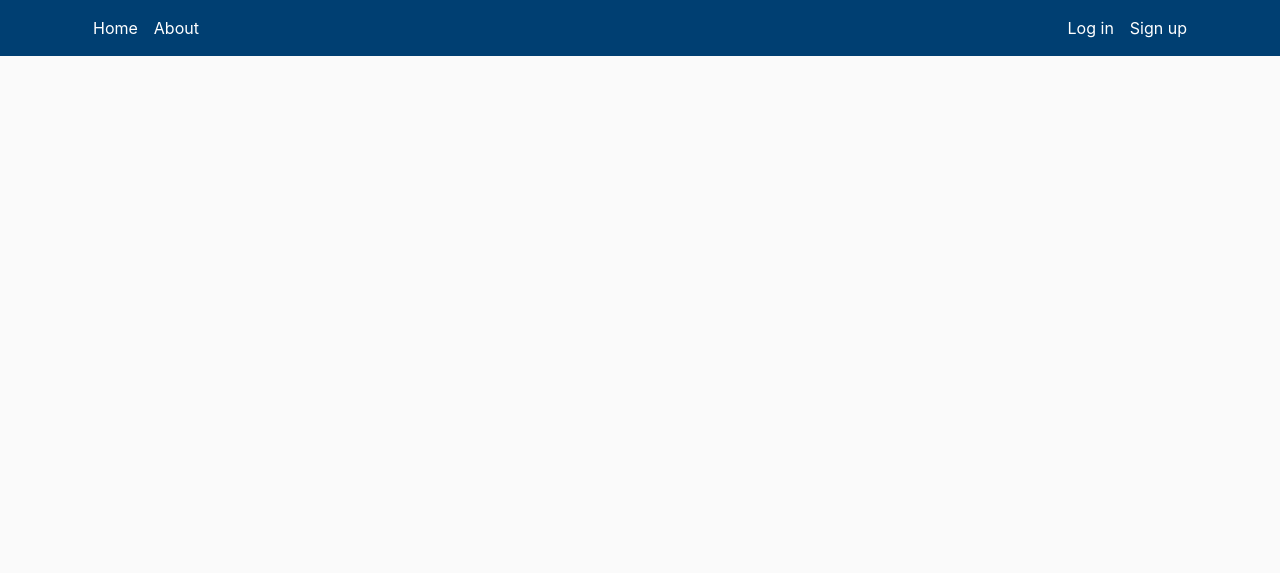
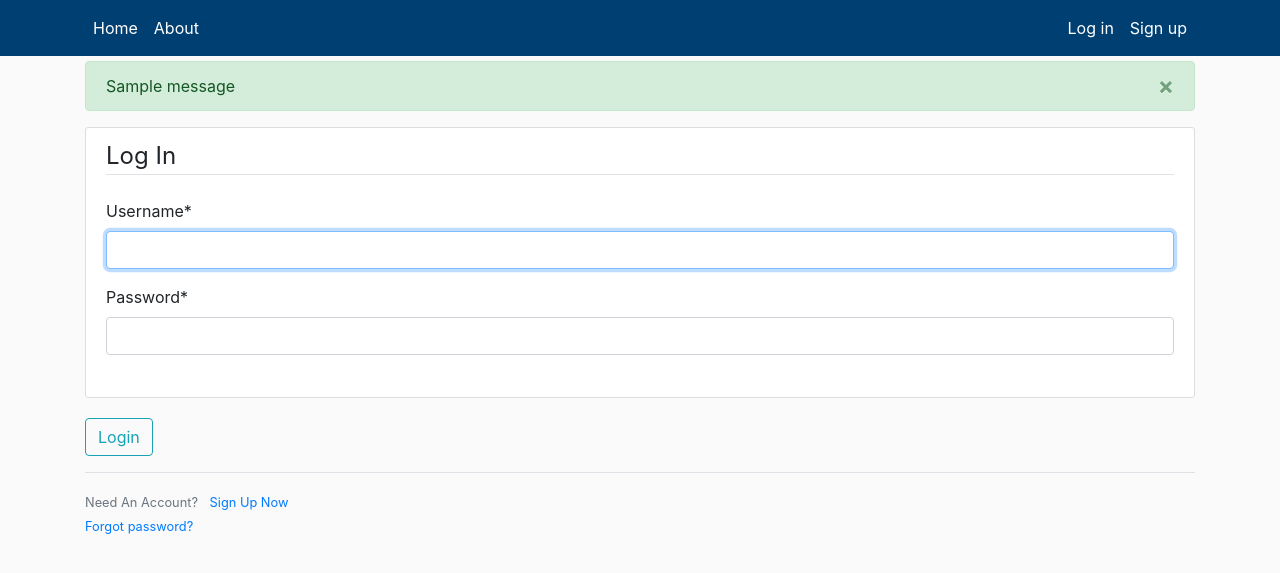
Before and after one commit to andy-l-qa/django-blog-1, a Django app: page /login in a window 1280 px wide. Shown: the top 573 px of the page. Run offline with Django 5.2, Linux system fonts and the light colour scheme; tables that the repository leaves empty hold one stand-in row (values such as "Sample post"); one stand-in notice (Sample message) is shown; some libraries are stand-ins or nearby versions.

Commit message:
Added user login and logout functions.

```diff
--- a/config/settings.py
+++ b/config/settings.py
@@ -125,6 +125,8 @@ USE_TZ = True
 
 STATIC_URL = 'static/'
 
+LOGIN_REDIRECT_URL = '/'
+
 TINYMCE_DEFAULT_CONFIG = {
     'custom_undo_redo_levels': 100,
     'selector': 'textarea',
--- a/main/templates/main/header.html
+++ b/main/templates/main/header.html
@@ -29,6 +29,7 @@
     <main role="main" class="container-xl">
         <div class="row">
             <div class="col-lg-12 col-md-12-p-0 col-sm-12">
+                {% include 'main/includes/messaging.html' %}
                 {% block content %}
                 {% endblock %}
             </div>
--- /dev/null
+++ b/main/templates/main/includes/messaging.html
@@ -0,0 +1,25 @@
+{% if messages %}
+    {% for message in messages %}
+        {% if message.tags == 'success' %}
+            <div class="alert alert-success alert-dismissible" role="alert">
+                <a href="#" class="close" data-dismiss="alert" aria-label="close">&times;</a>
+                {{ message|safe|escape }}
+            </div>
+        {% elif message.tags == 'error' %}
+            <div class="alert alert-danger alert-dismissible" role="alert">
+                <a href="#" class="close" data-dismiss="alert" aria-label="close">&times;</a>
+                {{ message|safe|escape }}
+            </div>
+        {% elif message.tags == 'info' %}
+            <div class="alert alert-info alert-dismissible" role="alert">
+                <a href="#" class="close" data-dismiss="alert" aria-label="close">&times;</a>
+                {{ message|safe|escape }}
+            </div>
+        {% elif message.tags == 'warning' %}
+            <div class="alert alert-warning alert-dismissible" role="alert">
+                <a href="#" class="close" data-dismiss="alert" aria-label="close">&times;</a>
+                {{ message|safe|escape }}
+            </div>
+        {% endif %}
+    {% endfor %}
+{% endif %}
--- a/main/templates/main/includes/navbar.html
+++ b/main/templates/main/includes/navbar.html
@@ -16,12 +16,18 @@
                 </div>
                 <!-- Navbar Right Side -->
                 <div class="navbar-nav">
-                    <a class="nav-item nav-link" href="/">
-                        Log in <i class="fas fa-sign-in-alt"></i>
-                    </a>
-                    <a class="nav-item nav-link" href="/">
-                        Sign up <i class="fas fa-user-plus"></i>
-                    </a>
+                    {% if user.is_authenticated %}
+                        <a class="nav-item nav-link" href="{% url 'logout' %}">
+                            Log out <i class="fas fa-sign-out-alt"></i>
+                        </a>
+                    {% else %}
+                        <a class="nav-item nav-link" href="{% url 'login' %}">
+                            Log in <i class="fas fa-sign-in-alt"></i>
+                        </a>
+                        <a class="nav-item nav-link" href="{% url 'register' %}">
+                            Sign up <i class="fas fa-user-plus"></i>
+                        </a>
+                    {% endif %}
                 </div>
             </div>
         </div>
--- /dev/null
+++ b/users/templates/users/login.html
@@ -0,0 +1,25 @@
+{% extends "main/header.html" %}
+{% load crispy_forms_tags %}
+{% block content %}
+    <div class="content-section">
+        <form method="POST">
+            {% csrf_token %}
+            <fieldset class="form-group">
+                <legend class="border-bottom mb-4">Log In</legend>
+                    {{ form|crispy }}
+                </div>
+            </fieldset>
+            <div class="form-group">
+                <button class="btn btn-outline-info" type="submit">Login</button>
+            </div>
+        </form>
+        <div class="border-top pt-3">
+            <small class="text-muted">
+                Need An Account? <a class="ml-2" href="{% url 'register' %}">Sign Up Now</a>
+            </small><br>
+            <small class="text-muted">
+                <a href="/">Forgot password?</a>
+            </small>
+        </div>
+    </div>
+{% endblock content %}
--- a/users/urls.py
+++ b/users/urls.py
@@ -1,6 +1,11 @@
 from django.urls import path
 from . import views
+# from django.contrib.auth import views as auth_views
 
 urlpatterns = [
     path("register", views.register, name="register"),
+    path('login', views.custom_login, name='login'),
+    path('logout', views.custom_logout, name='logout'),
+    # path('login', auth_views.LoginView.as_view(template_name='users/login.html'), name='login'),
+    # path('logout', auth_views.LogoutView.as_view(template_name='users/logout.html'), name='logout'),
 ]
--- a/users/views.py
+++ b/users/views.py
@@ -1,6 +1,10 @@
 from django.shortcuts import render, redirect
-from django.contrib.auth import get_user_model, login
+from django.contrib.auth import get_user_model, login, logout, authenticate
+from django.contrib import messages
 from .forms import UserRegistrationForm
+from django.contrib.auth.decorators import login_required
+from django.contrib.auth.forms import AuthenticationForm
+
 
 # Create your views here.
 def register(request):
@@ -12,17 +16,52 @@ def register(request):
         if form.is_valid():
             user = form.save()
             login(request, user)
+            messages.success(request, f"New account created: {user.username}")
             return redirect('/')
 
         else:
             for error in list(form.errors.values()):
-                print(request, error)
+                messages.error(request, error)
 
     else:
         form = UserRegistrationForm()
 
     return render(
         request=request,
-        template_name = "register.html",
+        template_name="users/register.html",
         context={"form": form}
-    )
+        )
+
+@login_required
+def custom_logout(request):
+    logout(request)
+    messages.info(request, "Logged out successfully!")
+    return redirect("homepage")
+
+def custom_login(request):
+    if request.user.is_authenticated:
+        return redirect("homepage")
+
+    if request.method == "POST":
+        form = AuthenticationForm(request=request, data=request.POST)
+        if form.is_valid():
+            user = authenticate(
+                username=form.cleaned_data["username"],
+                password=form.cleaned_data["password"],
+            )
+            if user is not None:
+                login(request, user)
+                messages.success(request, f"Hello <b>{user.username}</b>! You have been logged in")
+                return redirect("homepage")
+
+        else:
+            for error in list(form.errors.values()):
+                messages.error(request, error)
+
+    form = AuthenticationForm()
+
+    return render(
+        request=request,
+        template_name="users/login.html",
+        context={"form": form}
+        )
```
Also changed, not shown: users/templates/users/logout.html (added, +9 -0 lines), users/templates/users/register.html (renamed from users/templates/register.html).
